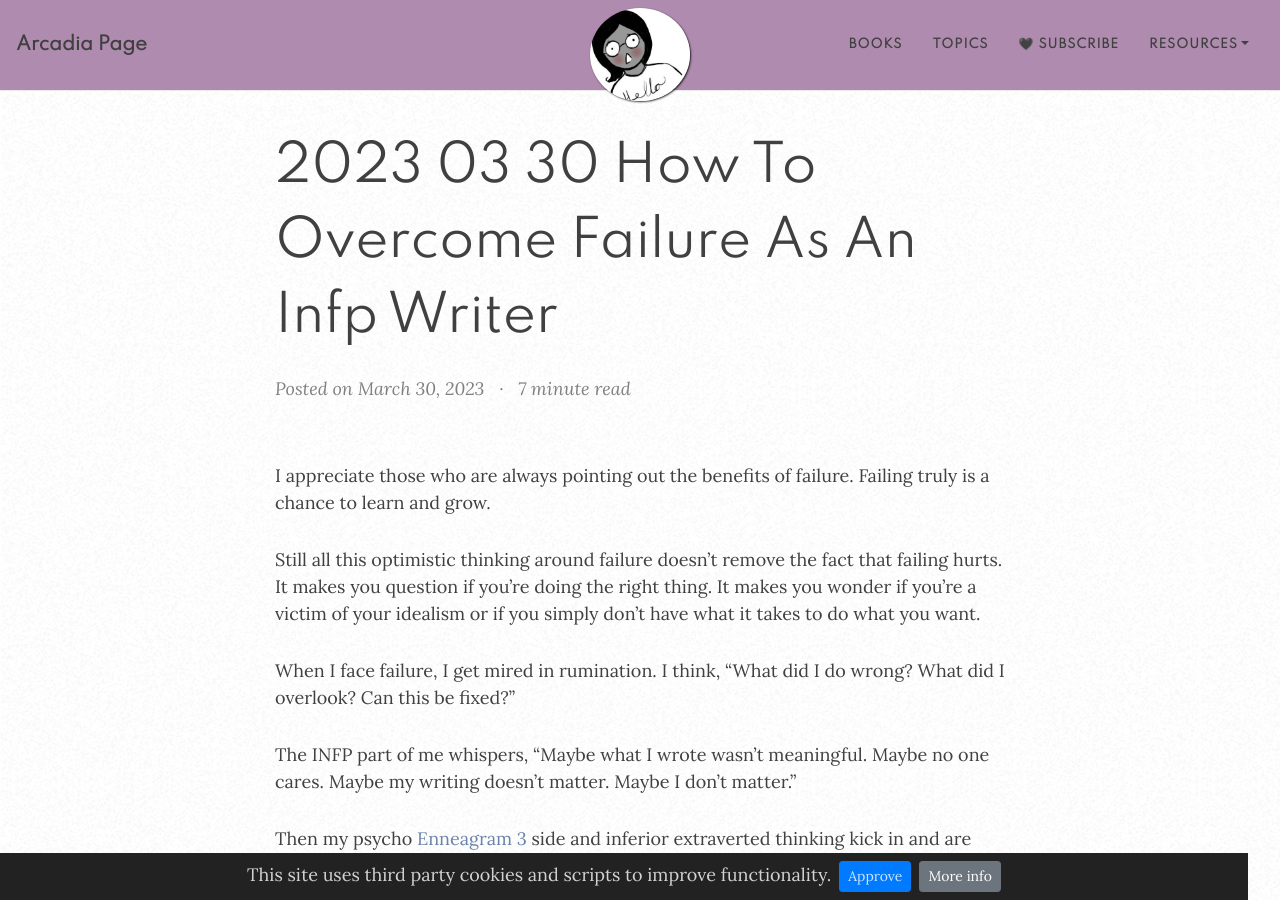
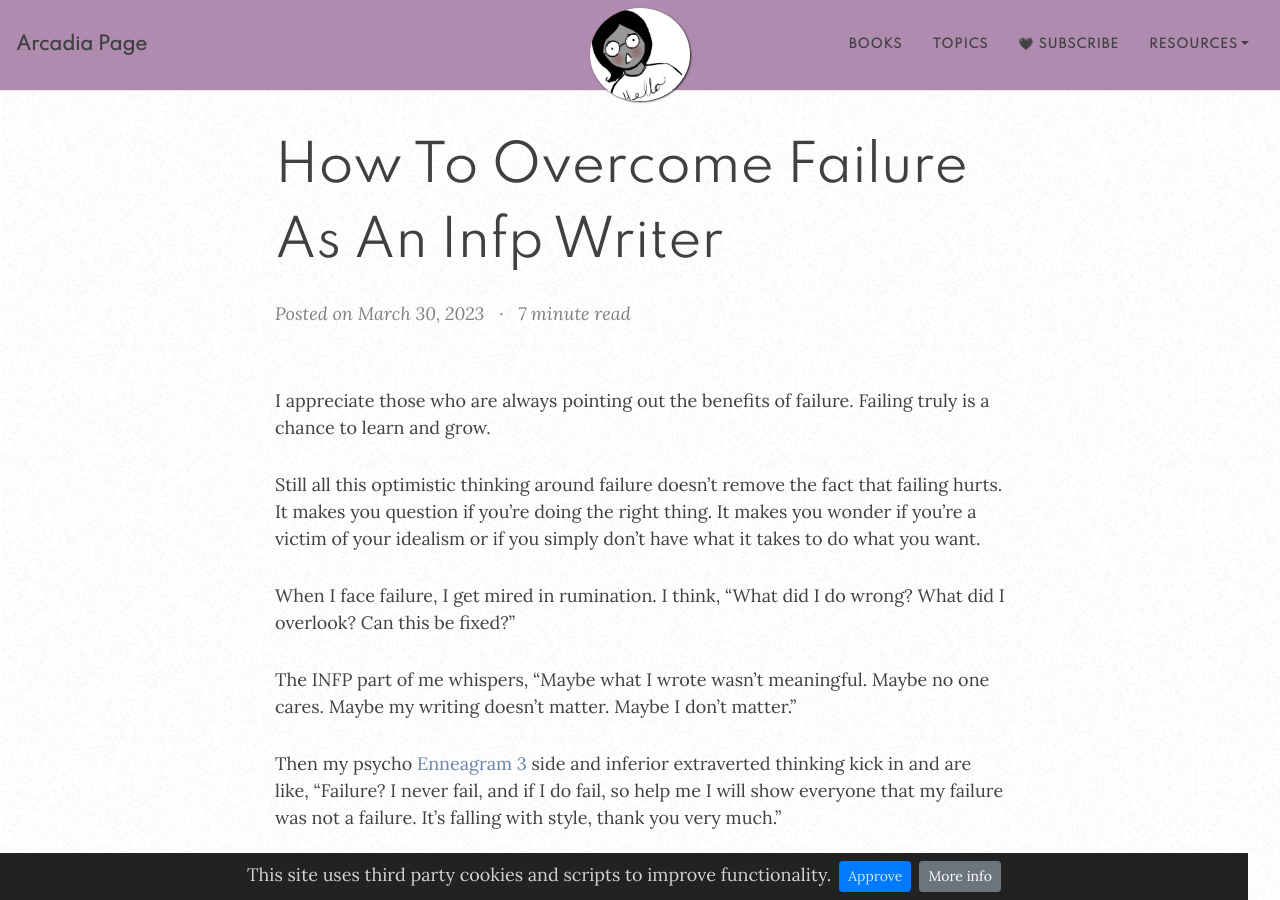
Before and after one commit to arcadiapage/arcadiapage.github.io, a Jekyll site: the page built from _posts/2023-03-30-how-to-overcome-failure-as-an-infp-writer.md, in a window 1280 px wide and 900 px high. Built offline with Jekyll 4.4.1, drawn with Linux system fonts in a browser that asks for light colours; nearby versions of some CDN libraries; comment, search, counter and statistics services are not loaded.

Commit message:
Update 2023-03-30-how-to-overcome-failure-as-an-infp-writer.md

```diff
--- a/_posts/2023-03-30-how-to-overcome-failure-as-an-infp-writer.md
+++ b/_posts/2023-03-30-how-to-overcome-failure-as-an-infp-writer.md
@@ -1,5 +1,5 @@
 ---
-title: 2023 03 30 How To Overcome Failure As An Infp Writer
+title: How To Overcome Failure As An Infp Writer
 date: 2023-03-30 08:49:41 -04:00
 tags:
 - On Writing
```
